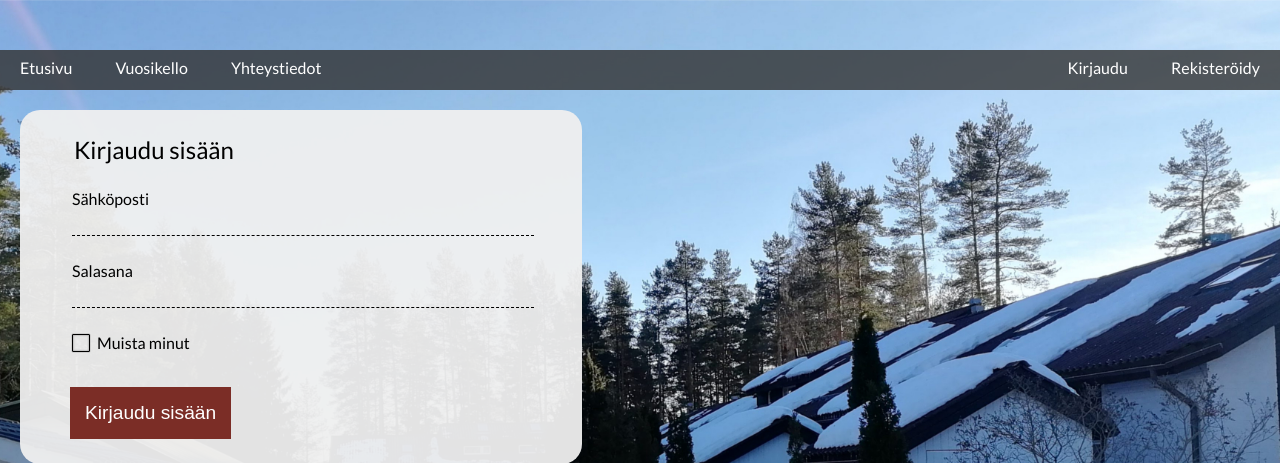
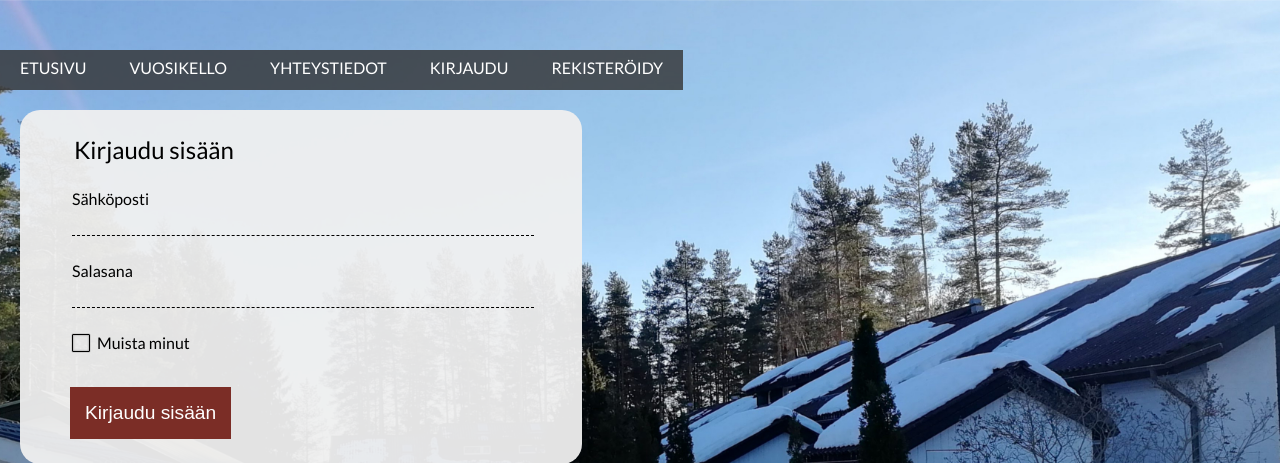
Before and after one commit to Zigelzi/Hakulintie, a Flask app: a page that uses hakulintie/templates/layout.html in a window 1280 px wide. Shown: the top 463 px of the page. Run offline with Flask 2, Linux system fonts and the light colour scheme.

Commit message:
Navbar overflow fix attempt

```diff
--- a/hakulintie/static/css/style.css
+++ b/hakulintie/static/css/style.css
@@ -87,15 +87,18 @@ Class selectors
     margin-top: 50px;
     height: 40px;
     line-height: 36px;
-    background:rgba(50, 50, 50, 0.8);
+    text-transform: uppercase;
+    display: flex;
+    flex-flow: row wrap;
+    justify-content: space-between;
+    position:relative;
 }
 .nav ul {
+    background:rgba(50, 50, 50, 0.8);
+    box-sizing: border-box;
     list-style-type: none;
     margin: 0;
     padding: 0 0;
-    display: flex;
-    flex-flow: row wrap;
-    justify-content: space-between;
 }
 
 .nav li {
```
